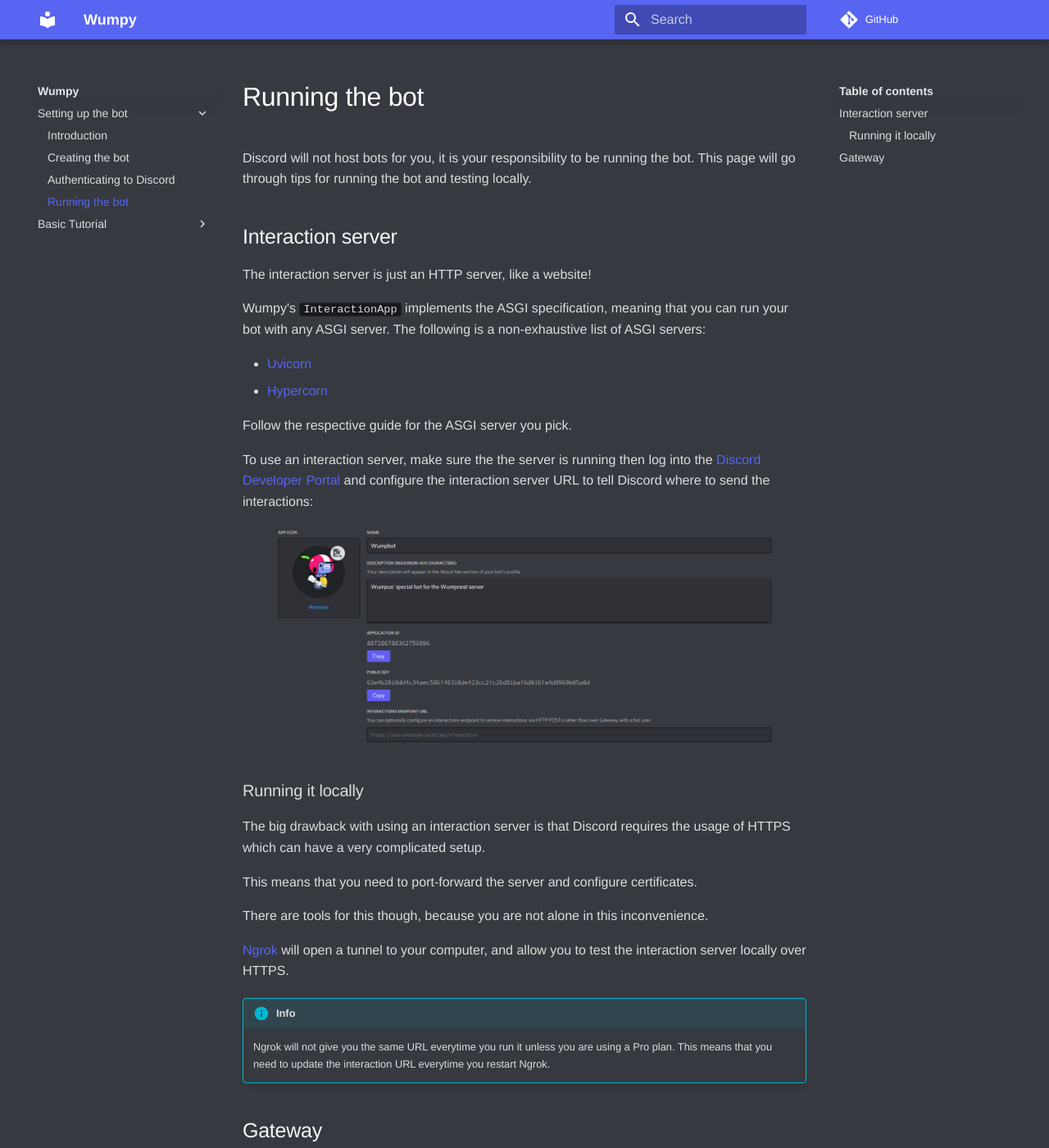
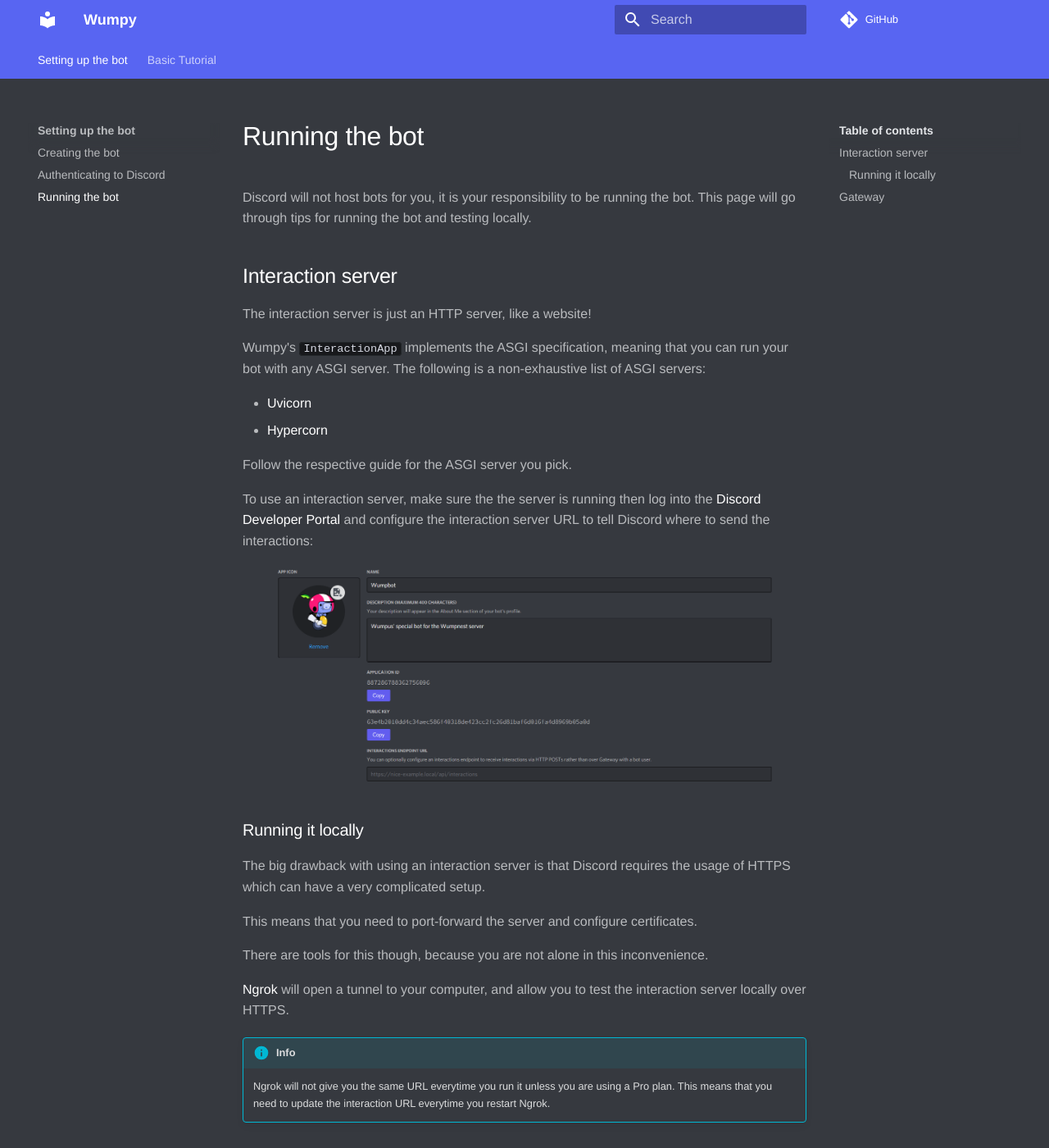
Before and after one commit to wumpyproject/wumpy, an MkDocs documentation site: the page built from docs/source/setup/running-the-bot.md, in a window 1280 px wide and 1400 px high. Shown: the whole window at 82% size. Built offline with MkDocs 1.6.1 and Material for MkDocs 9.7.7, drawn with Linux system fonts in a browser that asks for light colours; comment, search, counter and statistics services are not loaded.

Commit message:
Refine documentation readibility
So far the documentation has had a weird balance in contrast degrading readibility. This commit attempts to fix that as documentation should be easy to read on the eyes.

```diff
--- a/docs/mkdocs.yml
+++ b/docs/mkdocs.yml
@@ -16,6 +16,9 @@
     accent: blurple
   features:
     - content.code.annotate
+    - navigation.indexes
+    - navigation.tabs
+    - navigation.top
 extra_css:
   - css/_extra.css
 markdown_extensions:
@@ -40,3 +43,8 @@
     - Context Menus:
       - tutorial/context-menus/message-commands.md
       - tutorial/context-menus/user-commands.md
+
+plugins:
+  - search: {}
+  - mkdocstrings:
+      enable_inventory: true
--- a/docs/requirements.txt
+++ b/docs/requirements.txt
@@ -1,2 +1,2 @@
 mkdocs==1.2.2
-mkdocs-material==7.2.6
+mkdocs-material==7.3.0
--- a/docs/source/css/_extra.css
+++ b/docs/source/css/_extra.css
@@ -9,7 +9,7 @@
   --md-default-bg-color:               #36393f;
   --md-default-bg-color--light:        #4F545C;
   --md-default-bg-color--lighter:      #72767D;
-  --md-default-bg-color--lightest:     #BEB9BB;
+  --md-default-bg-color--lightest:     #72767D;
 
   /* Primary color shades */
   --md-primary-fg-color:               #5865f2;
@@ -46,10 +46,10 @@
   --md-code-hl-variable-color:     var(--md-default-fg-color--light);
 
   /* Typeset color shades */
-  --md-typeset-color:                var(--md-default-fg-color);
+  --md-typeset-color:                #b9bbbe;
 
   /* Typeset `a` color shades */
-  --md-typeset-a-color:              var(--md-primary-fg-color);
+  --md-typeset-a-color:              var(--md-default-fg-color--lightest);
 
   /* Typeset `mark` color shades */
   --md-typeset-mark-color:           rgba(255,255,0,0.5);
@@ -83,11 +83,8 @@
 }
 
 /* Make headers clearer */
-.md-typeset h1 {
+.md-typeset h1, .md-typeset h2, .md-typeset h3 {
   color: var(--md-default-fg-color--lightest);
-}
-.md-typeset h2 {
-  color: var(--md-default-fg-color--lighter);
 }
 
 /* Give codeblocks borders */
@@ -108,3 +105,19 @@
 .highlight .sd {
   color: var(--md-code-hl-docstring-color);
 }
+
+/*
+ * The navigation links use the lighter colors by default but in the discord
+ * theme the lighter colors mean more white and accentuated
+ */
+.md-nav__link[data-md-state=blur] {
+  color: var(--md-typeset-color);
+}
+
+.md-nav__link:focus, .md-nav__link:hover {
+  color: var(--md-primary-fg-color);
+}
+
+.md-nav__item .md-nav__link--active {
+  color: var(--md-default-fg-color--lightest);
+}
```
